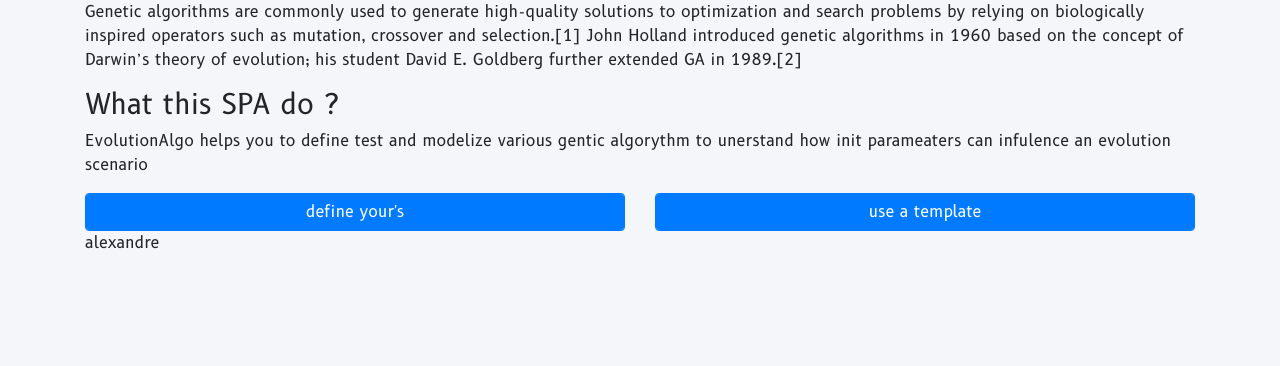
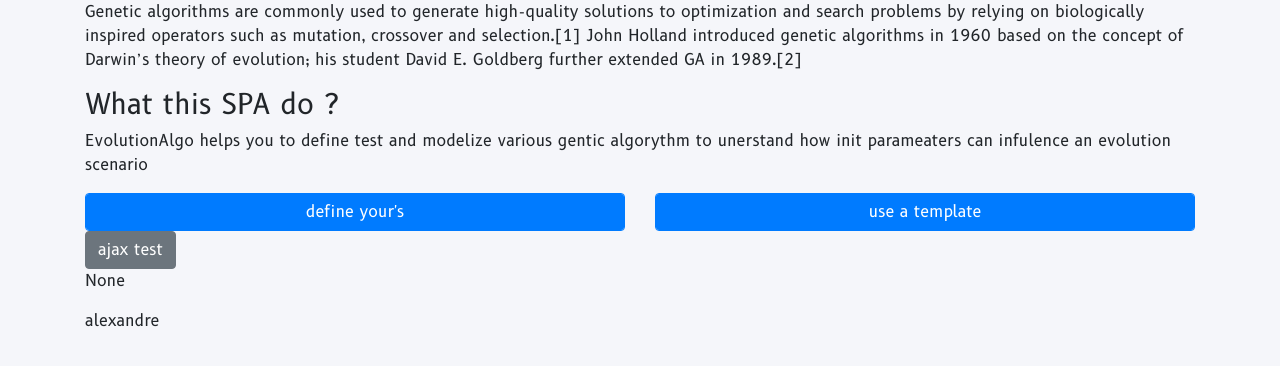
Before and after one commit to AlexandreGazagnes/theDarwinProject, a Flask app: page / in a window 1280 px wide. Shown: the part 272-638 px from the top of the page. Run offline with Flask 2, Linux system fonts and the light colour scheme; parts of the project's set-up code (start-up, migrations or seed data) failed here and were passed over; some libraries are stand-ins or nearby versions.

Commit message:
add ajax test

```diff
--- a/app/routes.py
+++ b/app/routes.py
@@ -5,6 +5,7 @@ from flask import (
     flash,
     url_for,
     render_template,
+    Response,
     abort,
     redirect,
 )
@@ -93,3 +94,8 @@ def run():
         learning_image=learning_image,
         population_image=population_image,
     )
+
+
+@home.route("/hello", methods=["GET"])
+def ajax_hello():
+    return "hello world"
--- a/app/static/js/init.js
+++ b/app/static/js/init.js
@@ -12,4 +12,19 @@ function toggleView() {
 
 $(function () {
     // auto loaded js and jquery
+
+
+    $("#ajaxBTN").click(function () {
+        console.log("ajaxBTN called");
+        $.ajax({
+            url: "/hello",
+            success: function (result) {
+                $("#ajaxResponse").html(result);
+            }
+        });
+
+    });
+
+
+
 });
--- a/app/templates/init.html
+++ b/app/templates/init.html
@@ -1,16 +1,15 @@
 {% extends 'base.html' %}
-
 {% block content %}
 
 
-<!--init css -->
+<!-- init css and js -->
 <link rel="stylesheet" type="text/css" href="{{ url_for('static', filename='css/init.css')}}">
-<!-- init js -->
 <script src="{{ url_for('static', filename='js/init.js')}}"></script>
 
 
+<!-- code  -->
 <section id="firstSection">
-    <div>
+    <div id="firstQuestion" class="questionItem">
         <h3>What is that a Genetic algorithm ?</h3>
         <p>In computer science and operations research, a genetic algorithm (GA) is a metaheuristic inspired by the
             process of
@@ -26,42 +25,28 @@
             Darwin’s theory of evolution; his student David E. Goldberg further extended GA in 1989.[2]
         </p>
     </div>
-
-    <div>
+    <div id="secondQuestion" class="questionItem">
         <h3>What this SPA do ? </h3>
         <p>EvolutionAlgo helps you to define test and modelize various gentic algorythm to unerstand how init
             parameaters can infulence an evolution scenario</p>
     </div>
-
-
-
-
-    <div class="row">
+    <div class="row questionButton">
         <div class=col>
-            <button class="btn btn-primary form-control fakeButton" onclick="toggleView()">
+            <button class="btn btn-primary form-control" onclick="toggleView()">
                 define your's
             </button>
-
         </div>
         <div class=col>
-            <button class="btn btn-primary form-control fakeButton" onclick="toggleView()">
+            <button class="btn btn-primary form-control" onclick="toggleView()">
                 use a template
             </button>
-
         </div>
-
     </div>
-
-
-
 </section>
 
-
 <section id=secondSection>
-
     <div class="formwrapper">
         <form method="POST">
-
             <!-- funct -->
             <div class="form-group">{{ form.funct.label }} {{ form.funct }}
                 {% if form.funct.errors %}
@@ -72,7 +57,6 @@
                 </ul>
                 {% endif %}
             </div>
-
             <!-- objective -->
             <div class="form-group">{{ form.objective.label }} {{ form.objective }}
                 {% if form.objective.errors %}
@@ -83,11 +67,8 @@
                 </ul>
                 {% endif %}
             </div>
-
             <!--    INTERVAL-->
-
             <div class="form-row">
-
                 <!-- interval_down -->
                 <div class="col">
                     <div class="form-group">{{ form.interval_down.label }} {{ form.interval_down }}
@@ -100,10 +81,8 @@
                         {% endif %}
                     </div>
                 </div>
-
                 <!-- interval_up -->
                 <div class="col">
-
                     <div class="form-group">{{ form.interval_up.label }} {{ form.interval_up }}
                         {% if form.interval_up.errors %}
                         <ul class="errors">
@@ -115,8 +94,6 @@
                     </div>
                 </div>
             </div>
-
-
             <!-- seed_parents -->
             <div class="form-group">{{ form.seed_parents.label }} {{ form.seed_parents }}
                 {% if form.seed_parents.errors %}
@@ -127,7 +104,6 @@
                 </ul>
                 {% endif %}
             </div>
-
             <!-- kill_rate -->
             <div class="form-group">{{ form.kill_rate.label }} {{ form.kill_rate }}
                 {% if form.kill_rate.errors %}
@@ -138,7 +114,6 @@
                 </ul>
                 {% endif %}
             </div>
-
             <!-- average_child_numb -->
             <div class="form-group">{{ form.average_child_numb.label }} {{ form.average_child_numb }}
                 {% if form.average_child_numb.errors %}
@@ -149,14 +124,22 @@
                 </ul>
                 {% endif %}
             </div>
+            {{ form.submit }}
+        </form>
+    </div>
+</section>
 
 
-            {{ form.submit }}
-
-        </form>
-
+<section id="thirdSection">
+    <button id="ajaxBTN" class="btn btn-secondary">
+        ajax test
+    </button>
+    <div>
+        <p id="ajaxResponse">
+            None
+        </p>
     </div>
-
 </section>
 
+
 {% endblock content %}
```
